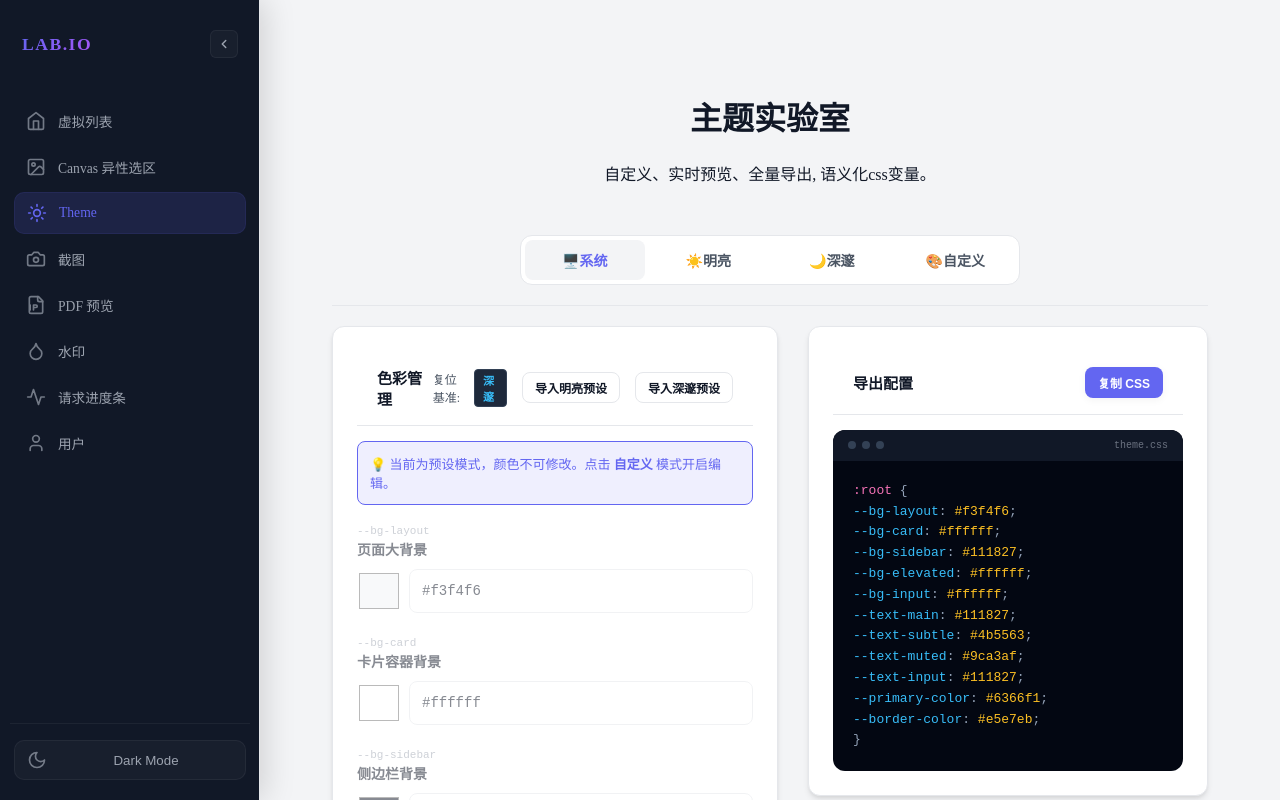
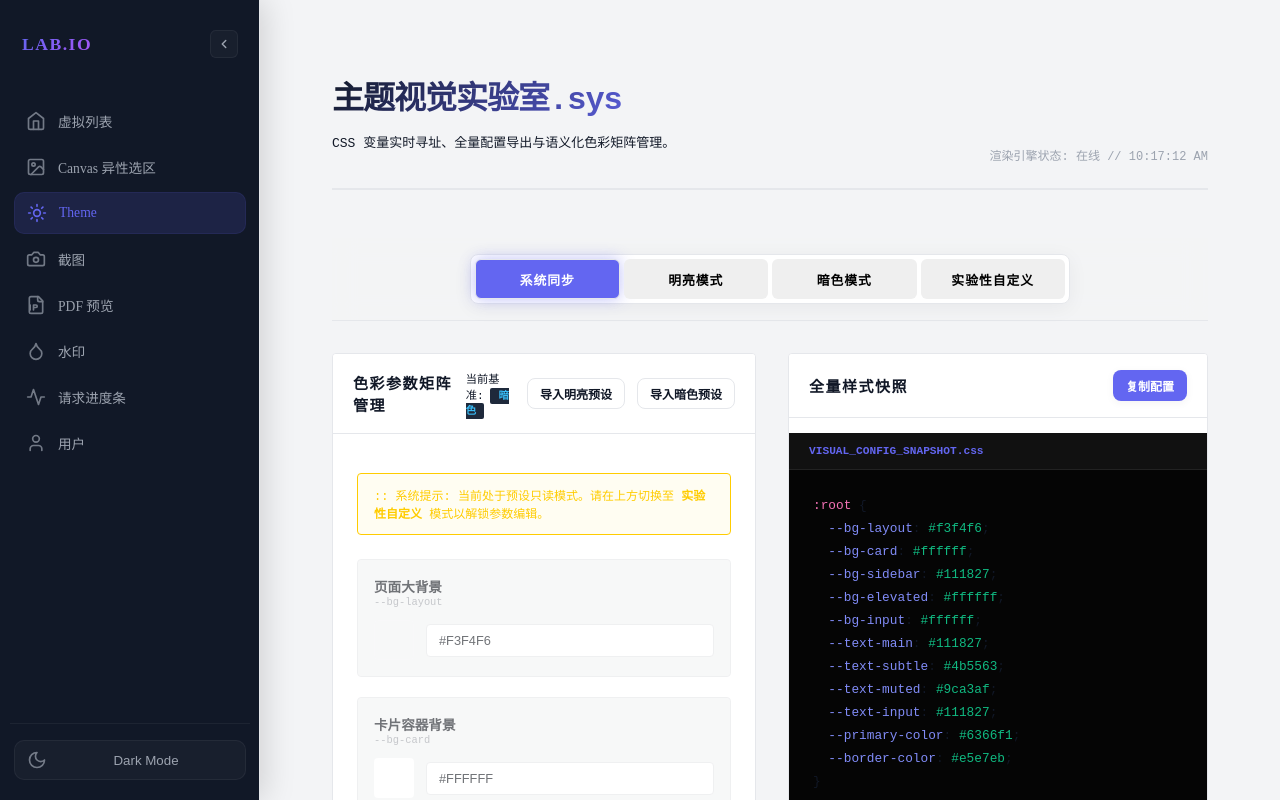
Before and after one commit to zhMoody/React_Example, a React (Vite) app: page /theme in a window 1280 px wide. Built offline with nearby package versions, Linux system fonts and the light colour scheme.

Commit message:
refactor: Tmeme

```diff
--- a/src/pages/theme/ThemeChange.css
+++ b/src/pages/theme/ThemeChange.css
@@ -2,262 +2,232 @@
   padding: 40px;
   max-width: 1400px;
   margin: 0 auto;
+  font-family: monospace;
 }
 
+/* 顶部状态栏 */
 .theme-lab-header {
-  margin-bottom: 40px;
-  text-align: center;
+  margin-bottom: 48px;
+  display: flex;
+  justify-content: space-between;
+  align-items: flex-end;
+  border-bottom: 2px solid var(--border-color);
+  padding-bottom: 24px;
 }
 
+.theme-lab-header h1 {
+  font-size: 2rem;
+  font-weight: 900;
+  margin: 0;
+  background: linear-gradient(135deg, var(--text-main), var(--primary-color));
+  -webkit-background-clip: text;
+  -webkit-text-fill-color: transparent;
+}
+
+/* 模式切换器 */
 .sticky-mode-switcher {
   position: sticky;
   top: 0;
   z-index: 100;
-  background: var(--bg-layout);
-  padding: 10px 0 20px 0;
-  margin-bottom: 20px;
+  background: rgba(var(--bg-layout-rgb, 243, 244, 246), 0.8);
+  backdrop-filter: blur(12px);
+  padding: 16px 0;
+  margin-bottom: 32px;
   border-bottom: 1px solid var(--border-color);
-}
-
-.lab-content-grid {
-  display: grid;
-  grid-template-columns: 1fr 400px;
-  gap: 30px;
-  align-items: flex-start;
-}
-
-.sticky-preview-container {
-  position: sticky;
-  top: 100px;
-}
-
-.dashboard-card {
-  background: var(--bg-card);
-  padding: 24px;
-  border-radius: 12px;
-  border: 1px solid var(--border-color);
-  box-shadow: var(--shadow-main);
-}
-
-.card-header {
-  display: flex;
-  justify-content: space-between;
-  align-items: center;
-  margin-bottom: 24px;
-}
-
-.custom-hint {
-  background: rgba(99, 102, 241, 0.1);
-  color: var(--primary-color);
-  padding: 12px;
-  border-radius: 8px;
-  font-size: 13px;
-  margin-bottom: 20px;
-  border: 1px solid var(--primary-color);
-}
-
-.color-picker-grid {
-  display: grid;
-  grid-template-columns: repeat(auto-fill, minmax(280px, 1fr));
-  gap: 24px;
-}
-
-.picker-item {
-  display: flex;
-  flex-direction: column;
-  gap: 10px;
-  transition: opacity 0.3s;
-}
-
-.picker-item.disabled {
-  opacity: 0.5;
-}
-
-.picker-label-row {
-  display: flex;
-  justify-content: space-between;
-  align-items: flex-start;
-}
-
-.label-main {
-  display: flex;
-  flex-direction: column;
-  gap: 2px;
-}
-
-.var-name {
-  font-size: 11px;
-  font-family: monospace;
-  color: var(--text-muted);
-}
-
-.var-desc {
-  font-size: 14px;
-  font-weight: 600;
-  color: var(--text-main);
-}
-
-.item-reset-btn {
-  background: var(--bg-layout);
-  border: 1px solid var(--border-color);
-  color: var(--text-subtle);
-  width: 24px;
-  height: 24px;
-  border-radius: 4px;
-  cursor: pointer;
-  display: flex;
-  align-items: center;
-  justify-content: center;
-  font-size: 16px;
-  transition: all 0.2s;
-}
-
-.item-reset-btn:hover {
-  background: var(--primary-color);
-  color: #fff;
-}
-
-.picker-control {
-  display: flex;
-  gap: 8px;
-}
-
-.picker-control input[type="color"] {
-  width: 44px;
-  height: 44px;
-  border: none;
-  border-radius: 8px;
-  cursor: pointer;
-  background: transparent;
-  padding: 0;
-}
-
-.picker-control input[type="text"] {
-  flex: 1;
-  background: var(--bg-input);
-  color: var(--text-main);
-  border: 1px solid var(--border-color);
-  border-radius: 8px;
-  padding: 0 12px;
-  font-family: monospace;
-  font-size: 14px;
-}
-
-.theme-code-editor {
-  background: #030712;
-  border-radius: 12px;
-  overflow: hidden;
-}
-
-.editor-header {
-  background: #111827;
-  padding: 10px 15px;
-  display: flex;
-  align-items: center;
-  justify-content: space-between;
-}
-
-.editor-dots { display: flex; gap: 6px; }
-.editor-dots span { width: 8px; height: 8px; border-radius: 50%; background: #334155; }
-.editor-filename { font-size: 10px; color: #6b7280; font-family: monospace; }
-
-.editor-content {
-  padding: 20px;
-  font-family: 'Fira Code', monospace;
-  font-size: 13px;
-  line-height: 1.6;
-  color: #94a3b8;
-  max-height: 70vh;
-  overflow-y: auto;
-}
-
-.editor-var { color: #38bdf8; }
-.editor-val { color: #fbbf24; }
-.editor-keyword { color: #f472b6; }
-.editor-comment { color: #6b7280; font-style: italic; font-size: 12px; }
-
-.ghost-btn, .copy-btn {
-  padding: 6px 12px;
-  border-radius: 6px;
-  font-size: 12px;
-  cursor: pointer;
-  font-weight: 600;
-  transition: all 0.2s;
-}
-
-.ghost-btn {
-  background: transparent;
-  color: var(--primary-color);
-  border: 1px solid var(--primary-color);
-}
-
-.ghost-btn:hover {
-  background: var(--primary-color);
-  color: #fff;
-}
-
-.copy-btn {
-  background: var(--primary-color);
-  color: #fff;
-  border: none;
-}
-
-/* 预设基准提示样式 */
-.base-preset-hint {
-  font-size: 12px;
-  color: var(--text-subtle);
-  display: flex;
-  align-items: center;
-  gap: 6px;
-}
-
-.preset-tag {
-  padding: 2px 8px;
-  border-radius: 4px;
-  font-weight: bold;
-  font-size: 11px;
-}
-
-.preset-tag.dark {
-  background: #1e293b;
-  color: #38bdf8;
-  border: 1px solid #334155;
-}
-
-.preset-tag.light {
-  background: #f1f5f9;
-  color: #6366f1;
-  border: 1px solid #e2e8f0;
 }
 
 .theme-switcher {
   display: flex;
   background: var(--bg-card);
   padding: 4px;
-  border-radius: 12px;
+  border-radius: 8px;
   gap: 4px;
-  max-width: 500px;
+  max-width: 600px;
   margin: 0 auto;
   border: 1px solid var(--border-color);
+  box-shadow: 0 4px 20px rgba(0, 0, 0, 0.05);
 }
 
 .theme-btn {
   flex: 1;
-  border: none;
-  padding: 10px;
-  border-radius: 8px;
-  background: transparent;
-  color: var(--text-subtle);
-  cursor: pointer;
-  display: flex;
-  align-items: center;
-  justify-content: center;
-  gap: 8px;
+  height: 40px;
+  border-radius: 6px !important;
+  font-size: 0.8rem !important;
+  font-weight: 700 !important;
+  letter-spacing: 1px;
+  transition: all 0.3s cubic-bezier(0.4, 0, 0.2, 1) !important;
 }
 
 .theme-btn.active {
+  background: var(--primary-color) !important;
+  color: #fff !important;
+  box-shadow: 0 0 15px rgba(99, 102, 241, 0.4);
+}
+
+/* 布局矩阵 */
+.lab-content-grid {
+  display: grid;
+  grid-template-columns: 1fr 420px;
+  gap: 32px;
+}
+
+.dashboard-card {
+  background: var(--bg-card);
+  border: 1px solid var(--border-color);
+  border-radius: 4px; /* 硬核直角 */
+  overflow: hidden;
+  display: flex;
+  flex-direction: column;
+}
+
+.card-header {
+  background: rgba(var(--primary-color-rgb), 0.03);
+  padding: 16px 24px;
+  border-bottom: 1px solid var(--border-color);
+  display: flex;
+  justify-content: space-between;
+  align-items: center;
+}
+
+.card-header h3 {
+  font-size: 0.9rem;
+  text-transform: uppercase;
+  letter-spacing: 1.5px;
+  color: var(--primary-color);
+}
+
+/* 编辑矩阵 */
+.color-picker-grid {
+  padding: 24px;
+  display: grid;
+  grid-template-columns: repeat(auto-fill, minmax(300px, 1fr));
+  gap: 20px;
+}
+
+.picker-item {
   background: var(--bg-layout);
+  border: 1px solid var(--border-color);
+  padding: 16px;
+  border-radius: 4px;
+  transition: all 0.2s;
+}
+
+.picker-item:hover:not(.disabled) {
+  border-color: var(--primary-color);
+  background: var(--bg-card);
+}
+
+.picker-item.disabled {
+  opacity: 0.6;
+  filter: grayscale(0.5);
+}
+
+.picker-label-row {
+  display: flex;
+  justify-content: space-between;
+  margin-bottom: 12px;
+}
+
+.var-name {
+  font-size: 0.65rem;
+  color: var(--text-muted);
+  display: block;
+}
+
+.var-desc {
+  font-size: 0.85rem;
+  font-weight: 800;
+  color: var(--text-main);
+}
+
+.picker-control {
+  display: flex;
+  gap: 12px;
+  align-items: center;
+}
+
+.color-swatch-wrapper {
+  position: relative;
+  width: 40px;
+  height: 40px;
+  border-radius: 4px;
+  overflow: hidden;
+  border: 1px solid rgba(255, 255, 255, 0.1);
+}
+
+.picker-control input[type="color"] {
+  position: absolute;
+  top: -10px;
+  left: -10px;
+  width: 60px;
+  height: 60px;
+  cursor: pointer;
+  background: none;
+  border: none;
+}
+
+.picker-control input[type="text"] {
+  flex: 1;
+  background: var(--bg-input);
+  border: 1px solid var(--border-color);
+  color: var(--text-main);
+  padding: 8px 12px;
+  font-size: 0.8rem;
+  border-radius: 4px;
+  outline: none;
+}
+
+.picker-control input[type="text"]:focus {
+  border-color: var(--primary-color);
+}
+
+/* 代码导出区 */
+.theme-code-editor {
+  background: #050505;
+  padding: 0;
+  height: 100%;
+}
+
+.editor-header {
+  background: #111;
+  padding: 12px 20px;
+  border-bottom: 1px solid #222;
+}
+
+.editor-filename {
   color: var(--primary-color);
-  box-shadow: var(--shadow-main);
-  font-weight: bold;
+  font-weight: 700;
+  font-size: 0.7rem;
 }
+
+.editor-content {
+  padding: 24px;
+  font-size: 0.8rem;
+  line-height: 1.8;
+}
+
+.editor-var { color: #818cf8; }
+.editor-val { color: #10b981; }
+.editor-keyword { color: #f472b6; }
+
+/* 辅助标签 */
+.preset-tag {
+  font-size: 0.65rem;
+  padding: 2px 8px;
+  border-radius: 2px;
+  text-transform: uppercase;
+  font-weight: 900;
+}
+
+.preset-tag.dark { background: #1e293b; color: #38bdf8; }
+.preset-tag.light { background: #f1f5f9; color: #6366f1; }
+
+.custom-hint {
+  margin: 24px 24px 0 24px;
+  background: rgba(255, 204, 0, 0.05);
+  border: 1px solid #ffcc00;
+  color: #ffcc00;
+  padding: 12px 16px;
+  font-size: 0.75rem;
+  border-radius: 4px;
+}
--- a/src/pages/theme/ThemeChange.tsx
+++ b/src/pages/theme/ThemeChange.tsx
@@ -11,6 +11,7 @@ import Button, {
   ButtonSize,
   ButtonVariant,
 } from "../../components/common/Button";
+import { useMemo } from "react";
 
 export const ThemeChange: React.FC = () => {
   const {
@@ -45,44 +46,44 @@ export const ThemeChange: React.FC = () => {
 
   const resetSingleColor = (key: keyof CustomThemeConfig) => {
     if (!isCustomMode) return;
-    const baseSource =
-      lastBasePreset === "dark" ? DARK_DEFAULTS : LIGHT_DEFAULTS;
+    const baseSource = lastBasePreset === "dark" ? DARK_DEFAULTS : LIGHT_DEFAULTS;
     setCustomConfig({ ...customConfig, [key]: baseSource[key] });
   };
 
   const getSelector = () => {
-    if (theme === ThemeMode.CUSTOM) return ":root /* Custom */";
-    if (resolvedTheme === "dark") return "[data-theme='dark']";
+    if (theme === ThemeMode.CUSTOM) return ":root /* 自定义模式 */";
+    if (resolvedTheme === "dark") return "[数据主题='暗色']";
     return ":root";
   };
+
+  const currentTime = useMemo(() => new Date().toLocaleTimeString(), []);
 
   return (
     <div className="theme-lab-page">
       <header className="theme-lab-header">
-        <h1>主题实验室</h1>
-        <p>自定义、实时预览、全量导出, 语义化css变量。</p>
+        <div className="lab-title-group">
+          <h1>主题视觉实验室.sys</h1>
+          <p>CSS 变量实时寻址、全量配置导出与语义化色彩矩阵管理。</p>
+        </div>
+        <div className="lab-status" style={{ fontSize: '0.75rem', color: 'var(--text-muted)' }}>
+          渲染引擎状态: 在线 // {currentTime}
+        </div>
       </header>
 
       <section className="sticky-mode-switcher">
         <div className="theme-switcher">
           {[
-            { mode: ThemeMode.SYSTEM, icon: "🖥️", label: "系统" },
-            { mode: ThemeMode.LIGHT, icon: "☀️", label: "明亮" },
-            { mode: ThemeMode.DARK, icon: "🌙", label: "深邃" },
-            { mode: ThemeMode.CUSTOM, icon: "🎨", label: "自定义" },
+            { mode: ThemeMode.SYSTEM, icon: "🖥️", label: "系统同步" },
+            { mode: ThemeMode.LIGHT, icon: "☀️", label: "明亮模式" },
+            { mode: ThemeMode.DARK, icon: "🌙", label: "暗色模式" },
+            { mode: ThemeMode.CUSTOM, icon: "🎨", label: "实验性自定义" },
           ].map((item) => (
             <Button
               key={item.mode}
-              variant={
-                theme === item.mode
-                  ? ButtonVariant.Secondory
-                  : ButtonVariant.Ghost
-              }
+              variant={theme === item.mode ? ButtonVariant.Secondory : ButtonVariant.Ghost}
               className={`theme-btn ${theme === item.mode ? "active" : ""}`}
               onClick={() => setTheme(item.mode)}
-              style={{ border: "none", boxShadow: "none" }}
             >
-              <span className="icon">{item.icon}</span>
               <span className="label">{item.label}</span>
             </Button>
           ))}
@@ -93,40 +94,19 @@ export const ThemeChange: React.FC = () => {
         <div className="lab-editor-pane">
           <div className="dashboard-card">
             <div className="card-header">
-              <h3 style={{ margin: 0 }}>色彩管理</h3>
-              <div
-                className="action-group"
-                style={{ display: "flex", alignItems: "center", gap: "15px" }}
-              >
-                <div className="base-preset-hint">
-                  复位基准:{" "}
-                  <span className={`preset-tag ${lastBasePreset}`}>
-                    {lastBasePreset === "dark" ? "深邃" : "明亮"}
-                  </span>
+              <h3>色彩参数矩阵管理</h3>
+              <div className="action-group" style={{ display: "flex", alignItems: "center", gap: "12px" }}>
+                <div className="base-preset-hint" style={{ fontSize: '0.7rem' }}>
+                  当前基准: <span className={`preset-tag ${lastBasePreset}`}>{lastBasePreset === "dark" ? "暗色" : "明亮"}</span>
                 </div>
-                <Button
-                  variant={ButtonVariant.Secondory}
-                  size={ButtonSize.SM}
-                  onClick={() => applyDefaults("light")}
-                  style={{ border: "1px solid var(--border-color)" }}
-                >
-                  导入明亮预设
-                </Button>
-                <Button
-                  variant={ButtonVariant.Secondory}
-                  size={ButtonSize.SM}
-                  onClick={() => applyDefaults("dark")}
-                  style={{ border: "1px solid var(--border-color)" }}
-                >
-                  导入深邃预设
-                </Button>
+                <Button variant={ButtonVariant.Secondory} size={ButtonSize.SM} onClick={() => applyDefaults("light")}>导入明亮预设</Button>
+                <Button variant={ButtonVariant.Secondory} size={ButtonSize.SM} onClick={() => applyDefaults("dark")}>导入暗色预设</Button>
               </div>
             </div>
 
             {!isCustomMode && (
               <div className="custom-hint">
-                💡 当前为预设模式，颜色不可修改。点击 <strong>自定义</strong>{" "}
-                模式开启编辑。
+                :: 系统提示: 当前处于预设只读模式。请在上方切换至 <strong>实验性自定义</strong> 模式以解锁参数编辑。
               </div>
             )}
 
@@ -134,43 +114,37 @@ export const ThemeChange: React.FC = () => {
               {Object.entries(currentDisplayConfig).map(([key, value]) => {
                 const k = key as keyof CustomThemeConfig;
                 return (
-                  <div
-                    className={`picker-item ${!isCustomMode ? "disabled" : ""}`}
-                    key={k}
-                  >
+                  <div className={`picker-item ${!isCustomMode ? "disabled" : ""}`} key={k}>
                     <div className="picker-label-row">
                       <div className="label-main">
+                        <span className="var-desc">{THEME_METADATA[k]}</span>
                         <span className="var-name">{k}</span>
-                        <span className="var-desc">{THEME_METADATA[k]}</span>
                       </div>
                       {isCustomMode && (
                         <Button
                           variant={ButtonVariant.Ghost}
                           size={ButtonSize.SM}
-                          className="item-reset-btn"
                           onClick={() => resetSingleColor(k)}
-                          title={`恢复到最后导入的${lastBasePreset === "dark" ? "深邃" : "明亮"}预设`}
-                          style={{
-                            width: "24px",
-                            height: "24px",
-                            padding: 0,
-                            minWidth: "24px",
-                          }}
+                          title="恢复至当前基准值"
+                          style={{ padding: 0, minWidth: "24px", height: "24px", opacity: 0.5 }}
                         >
                           ↺
                         </Button>
                       )}
                     </div>
                     <div className="picker-control">
+                      <div className="color-swatch-wrapper" style={{ backgroundColor: value }}>
                         <input
                           type="color"
                           value={value}
                           disabled={!isCustomMode}
                           onChange={(e) => handleColorChange(k, e.target.value)}
                         />
+                      </div>
                       <input
                         type="text"
-                        value={value}
+                        className="color-text-input"
+                        value={value.toUpperCase()}
                         disabled={!isCustomMode}
                         onChange={(e) => handleColorChange(k, e.target.value)}
                       />
@@ -183,39 +157,30 @@ export const ThemeChange: React.FC = () => {
         </div>
 
         <div className="lab-preview-pane">
-          <div className="sticky-preview-container">
-            <div className="dashboard-card code-section">
+          <div className="dashboard-card code-section" style={{ height: '100%' }}>
             <div className="card-header">
-                <h3>导出配置</h3>
+              <h3>全量样式快照</h3>
               <Button
                 size={ButtonSize.SM}
+                variant={ButtonVariant.Primary}
                 onClick={() => {
-                    const cssText = `${getSelector()} {\n${Object.entries(
-                      currentDisplayConfig,
-                    )
-                      .map(([k, v]) => `  ${k}: ${v};`)
-                      .join("\n")}\n}`;
+                  const cssText = `${getSelector()} {\n${Object.entries(currentDisplayConfig).map(([k, v]) => `  ${k}: ${v};`).join("\n")}\n}`;
                   navigator.clipboard.writeText(cssText);
-                    alert("配置已复制");
+                  alert("CSS 配置已成功复制到剪贴板");
                 }}
               >
-                  复制 CSS
+                复制配置
               </Button>
             </div>
             <div className="theme-code-editor">
               <div className="editor-header">
-                  <div className="editor-dots">
-                    <span></span>
-                    <span></span>
-                    <span></span>
-                  </div>
-                  <div className="editor-filename">theme.css</div>
+                <div className="editor-filename">VISUAL_CONFIG_SNAPSHOT.css</div>
               </div>
               <div className="editor-content">
                 <span className="editor-keyword">{getSelector()}</span> {"{"}
                 {Object.entries(currentDisplayConfig).map(([key, value]) => (
                   <div key={key} className="editor-line">
-                      <span className="editor-var">{key}</span>:{" "}
+                    &nbsp;&nbsp;<span className="editor-var">{key}</span>:{" "}
                     <span className="editor-val">{value}</span>;
                   </div>
                 ))}
@@ -226,6 +191,5 @@ export const ThemeChange: React.FC = () => {
         </div>
       </div>
     </div>
-    </div>
   );
 };
```
Lines whose indentation alone changed are shown as unchanged.
